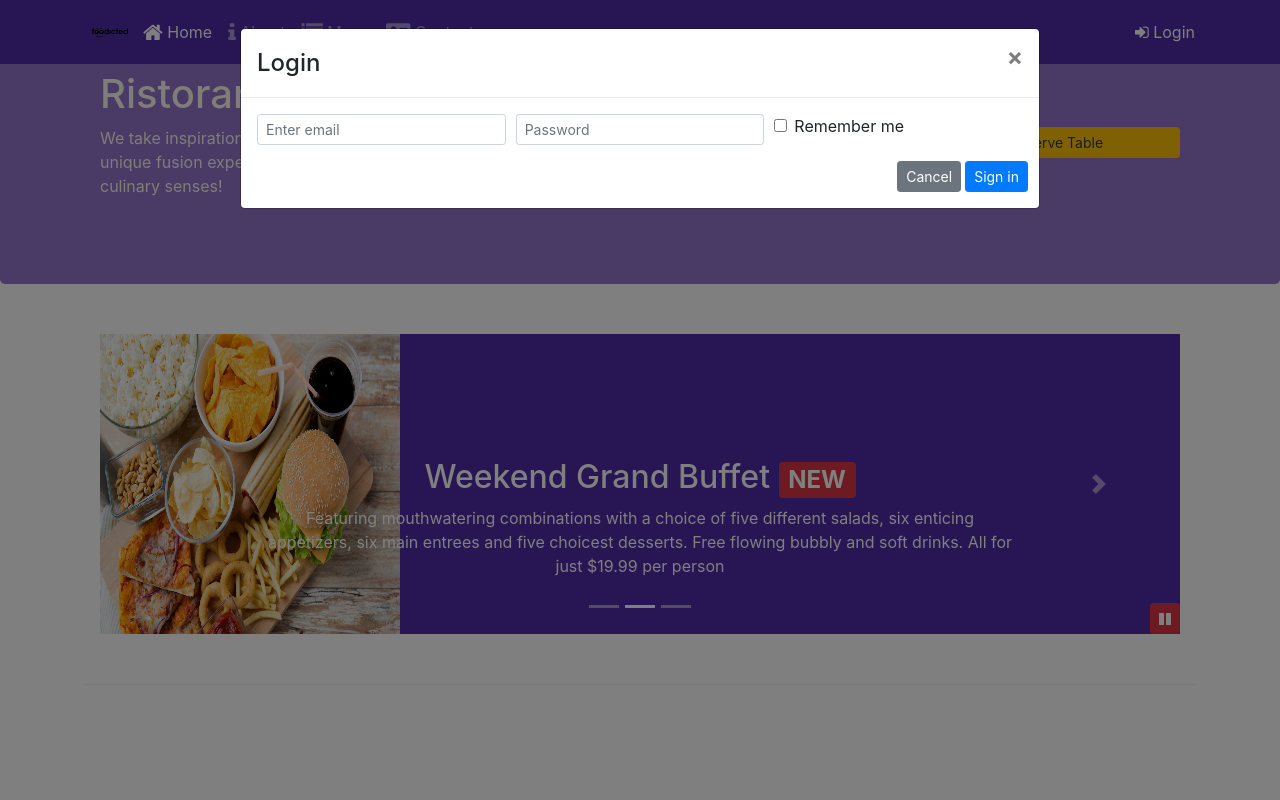
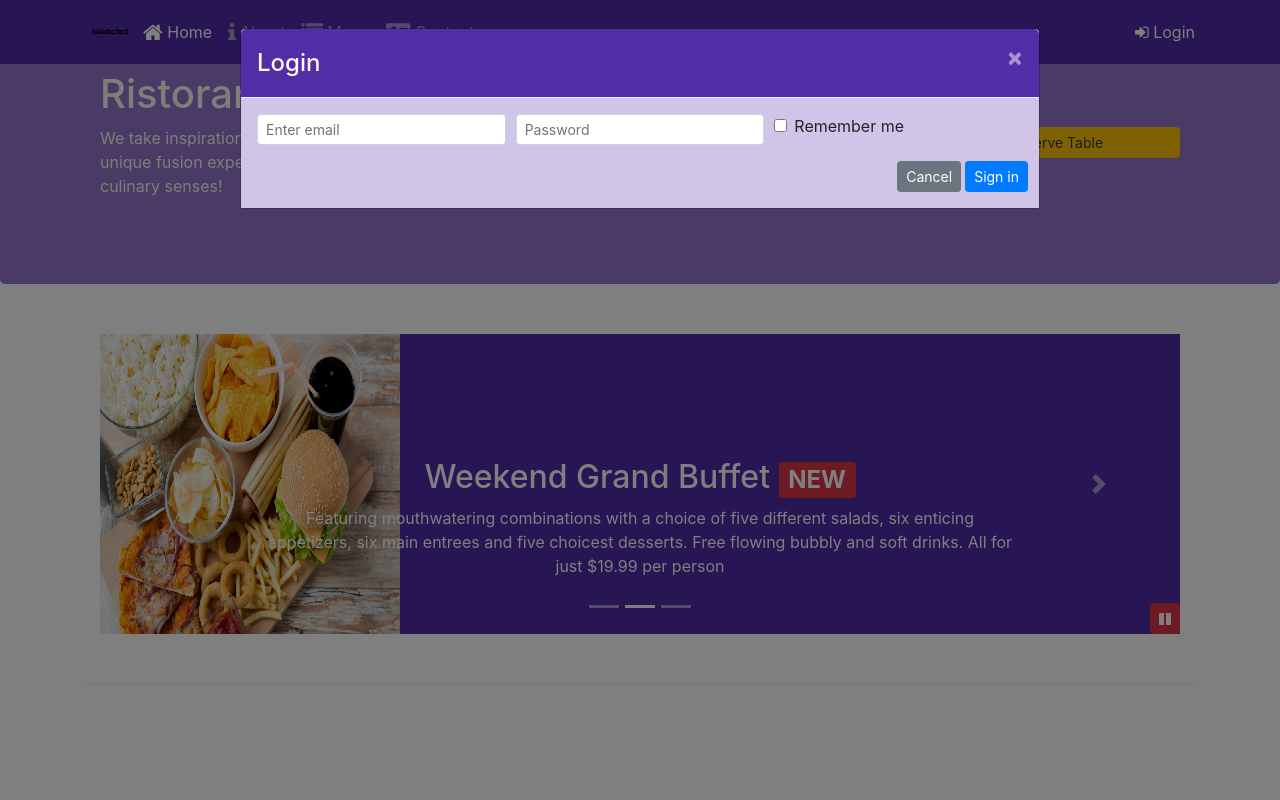
Before and after one commit to abdullahmajid5/Restaurant-Website-using-Bootstrap, a website: page index.html in a window 1280 px wide. Both pictures are taken after a click on the link "Login". Shown: the top 800 px of the page. Drawn offline with nearby package versions, Linux system fonts and the light colour scheme.

Commit message:
final changes

```diff
--- a/css/style.css
+++ b/css/style.css
@@ -65,3 +65,19 @@
     position: absolute;
     bottom: 0px;
 }
+
+.modal-header {
+    background: #512DA8;
+}
+
+.modal-title {
+    color: floralwhite;
+}
+
+.close {
+    color: floralwhite;
+}
+
+.modal-body {
+    background:#d1c4e9 ;
+}
```
